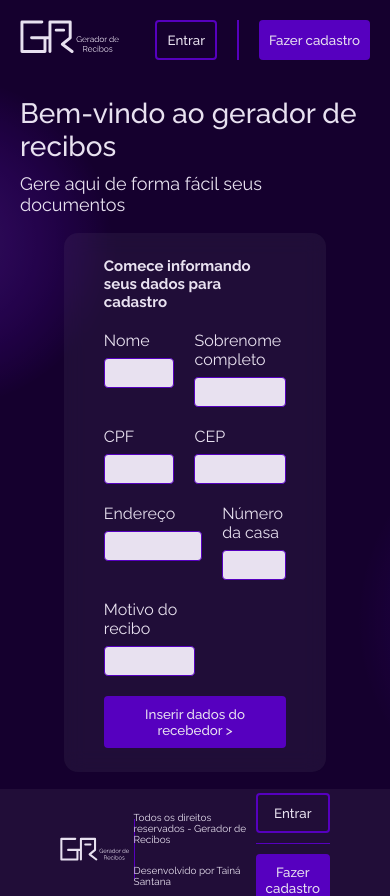
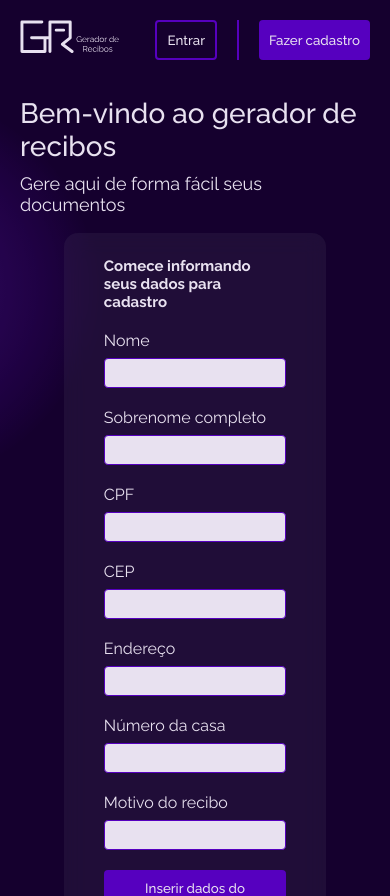
Before and after one commit to narakushi/projeto-gerador-recibos, a React (Vite) app in the folder projeto-gerador/: page / in a window 390 px wide. Shown: the top 896 px of the page. Built offline with nearby package versions, Linux system fonts and the light colour scheme.

Commit message:
:lipstick: feat: adicionando resposividade para forumulario modo tablet

```diff
--- a/projeto-gerador/src/App.jsx
+++ b/projeto-gerador/src/App.jsx
@@ -8,6 +8,7 @@ function App() {
       <Container>
         <Router />
       </Container>
+
       <Footer />
     </>
   );
--- a/projeto-gerador/src/assets/ui/styles/Form.css
+++ b/projeto-gerador/src/assets/ui/styles/Form.css
@@ -42,3 +42,9 @@
 .form__sub-container:nth-child(3) .container-input:nth-child(1) {
   width: 100%;
 }
+
+@media all and (max-width: 834px) {
+  .form__sub-container {
+    flex-direction: column;
+  }
+}
--- a/projeto-gerador/src/assets/ui/styles/Input.css
+++ b/projeto-gerador/src/assets/ui/styles/Input.css
@@ -9,11 +9,11 @@
   color: var(--clear-color);
 }
 
-.container-input:nth-child(1){
+.container-input:nth-child(1) {
   width: 50%;
 }
 
-.container-input:nth-child(2){
+.container-input:nth-child(2) {
   width: 65%;
 }
 
@@ -21,11 +21,18 @@
   background: var(--clear-color);
   width: 100%;
   padding: 0.65rem 1rem;
-  border: .1rem solid var(--secondary-color);
+  border: 0.1rem solid var(--secondary-color);
   outline: none;
-  border-radius: .4rem;
+  border-radius: 0.4rem;
 }
 
 .container-input__input:focus {
-  outline: .3rem solid var(--secondary-color);
+  outline: 0.3rem solid var(--secondary-color);
 }
+
+@media all and (max-width: 834px) {
+  .container-input:nth-child(1),
+  .container-input:nth-child(2) {
+    width: 100%;
+  }
+}
```
